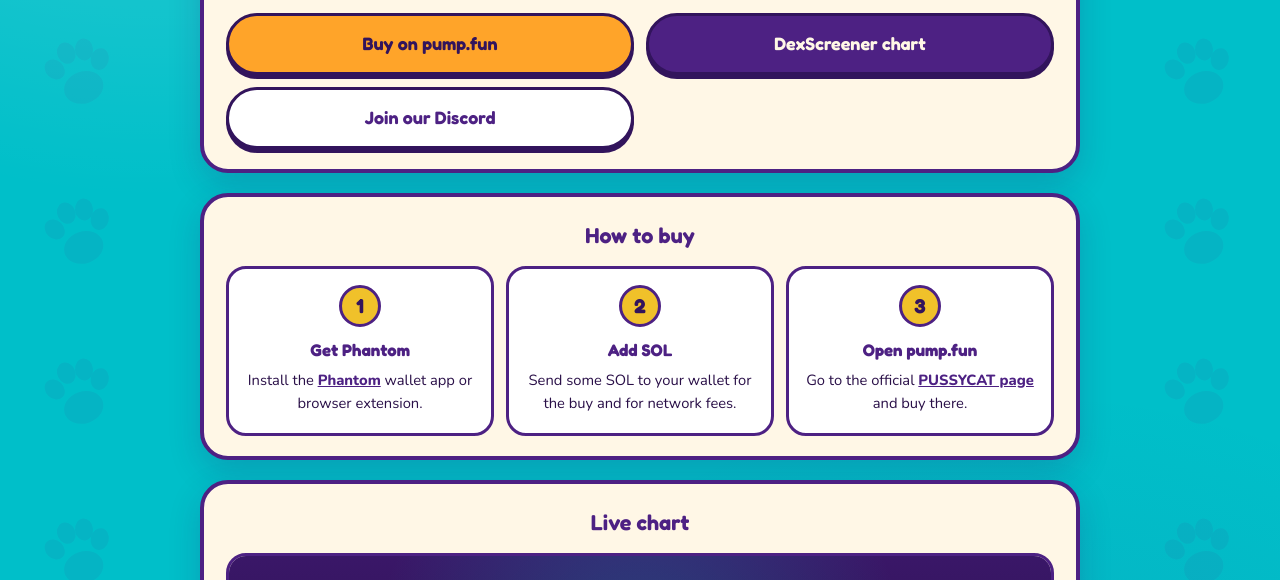
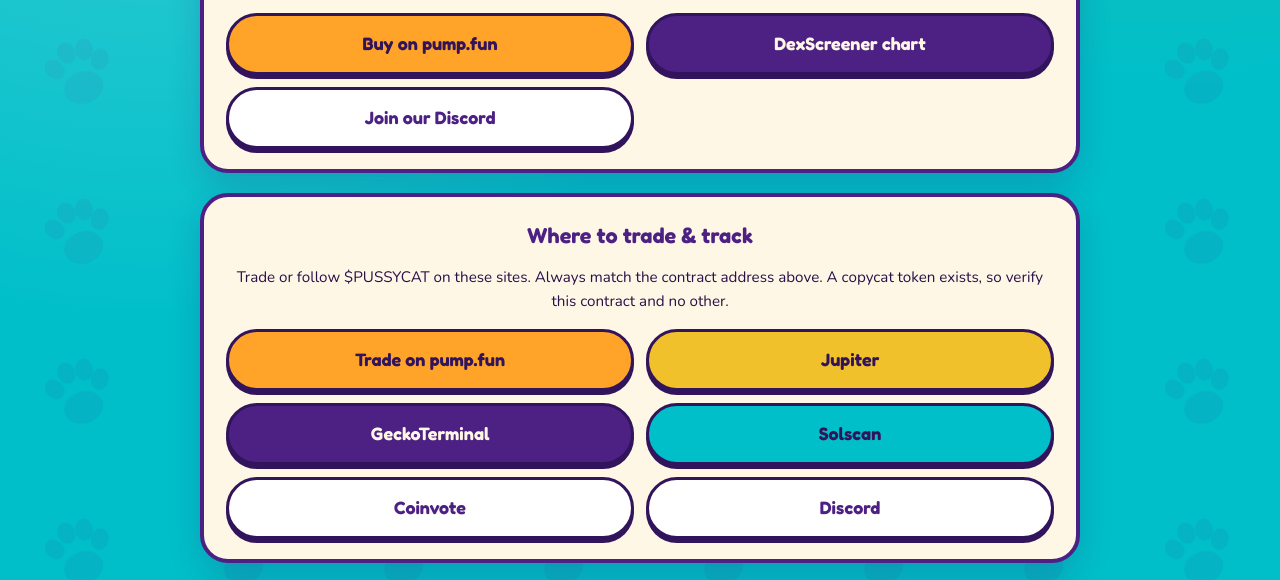
Before and after one commit to pussycat-sol/pussycat-sol.github.io, a plain HTML site: page index.html in a window 1280 px wide. Shown: the part 638-1218 px from the top of the page. Drawn offline with Linux system fonts and the light colour scheme.

Commit message:
Add Where to trade and track section

```diff
--- a/index.html
+++ b/index.html
@@ -49,6 +49,20 @@
         <a class="btn btn-social" href="https://discord.gg/ynRnuWXACr" target="_blank" rel="noopener">
           Join our Discord
         </a>
+      </div>
+    </section>
+
+
+    <section class="panel find-us" aria-labelledby="findus-title">
+      <h2 id="findus-title">Where to trade &amp; track</h2>
+      <p class="find-us-lead">Trade or follow $PUSSYCAT on these sites. Always match the contract address above. A copycat token exists, so verify this contract and no other.</p>
+      <div class="actions">
+        <a class="btn btn-buy" href="https://pump.fun/coin/5hpvw69tjLrRHW5Ds79VAK1jxFQG9mq8U3qXbJchG4WA" target="_blank" rel="noopener noreferrer">Trade on pump.fun</a>
+        <a class="btn btn-jup" href="https://jup.ag/tokens/5hpvw69tjLrRHW5Ds79VAK1jxFQG9mq8U3qXbJchG4WA" target="_blank" rel="noopener noreferrer">Jupiter</a>
+        <a class="btn btn-chart" href="https://www.geckoterminal.com/solana/tokens/5hpvw69tjLrRHW5Ds79VAK1jxFQG9mq8U3qXbJchG4WA" target="_blank" rel="noopener noreferrer">GeckoTerminal</a>
+        <a class="btn btn-scan" href="https://solscan.io/token/5hpvw69tjLrRHW5Ds79VAK1jxFQG9mq8U3qXbJchG4WA" target="_blank" rel="noopener noreferrer">Solscan</a>
+        <a class="btn btn-vote" href="https://coinvote.cc/coin/PUSSYCAT" target="_blank" rel="noopener noreferrer">Coinvote</a>
+        <a class="btn btn-social" href="https://discord.gg/ynRnuWXACr" target="_blank" rel="noopener noreferrer">Discord</a>
       </div>
     </section>
 
--- a/styles.css
+++ b/styles.css
@@ -273,6 +273,27 @@ h1 {
   color: var(--cream);
 }
 
+.find-us-lead {
+  text-align: center;
+  margin: 0 0 4px;
+  font-size: 0.95rem;
+}
+
+.btn-jup {
+  background: var(--gold);
+  color: var(--purple-deep);
+}
+
+.btn-scan {
+  background: var(--teal);
+  color: var(--purple-deep);
+}
+
+.btn-vote {
+  background: var(--white);
+  color: var(--purple);
+}
+
 .steps {
   display: grid;
   grid-template-columns: repeat(3, 1fr);
```
